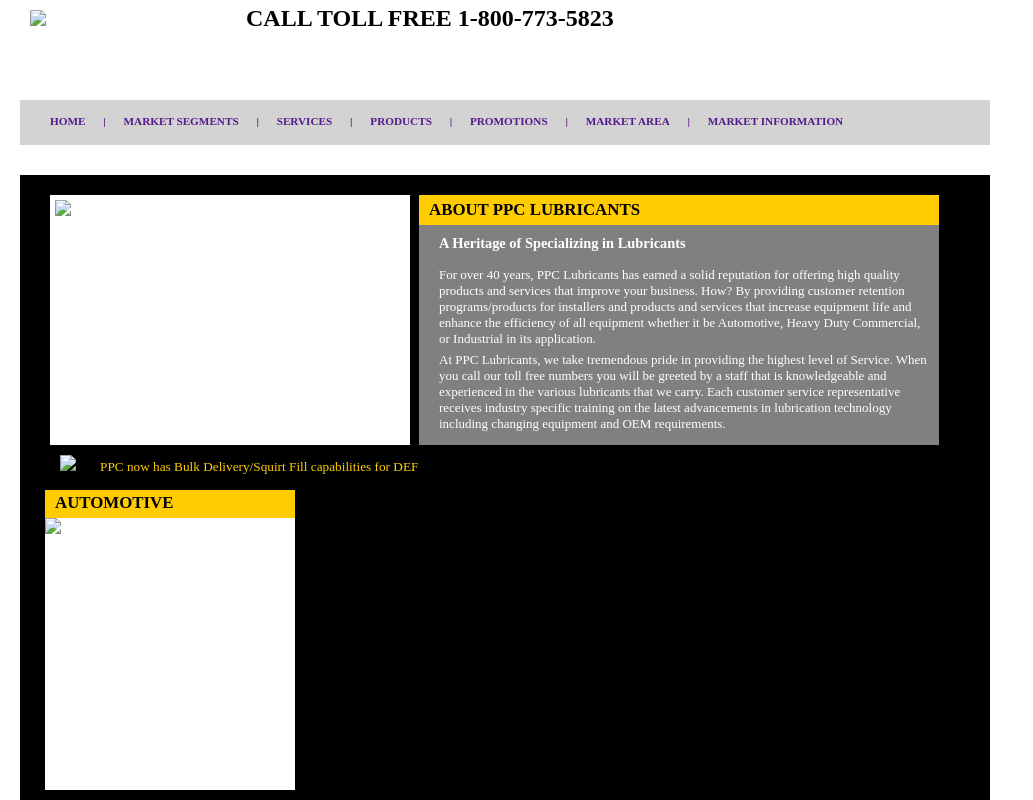
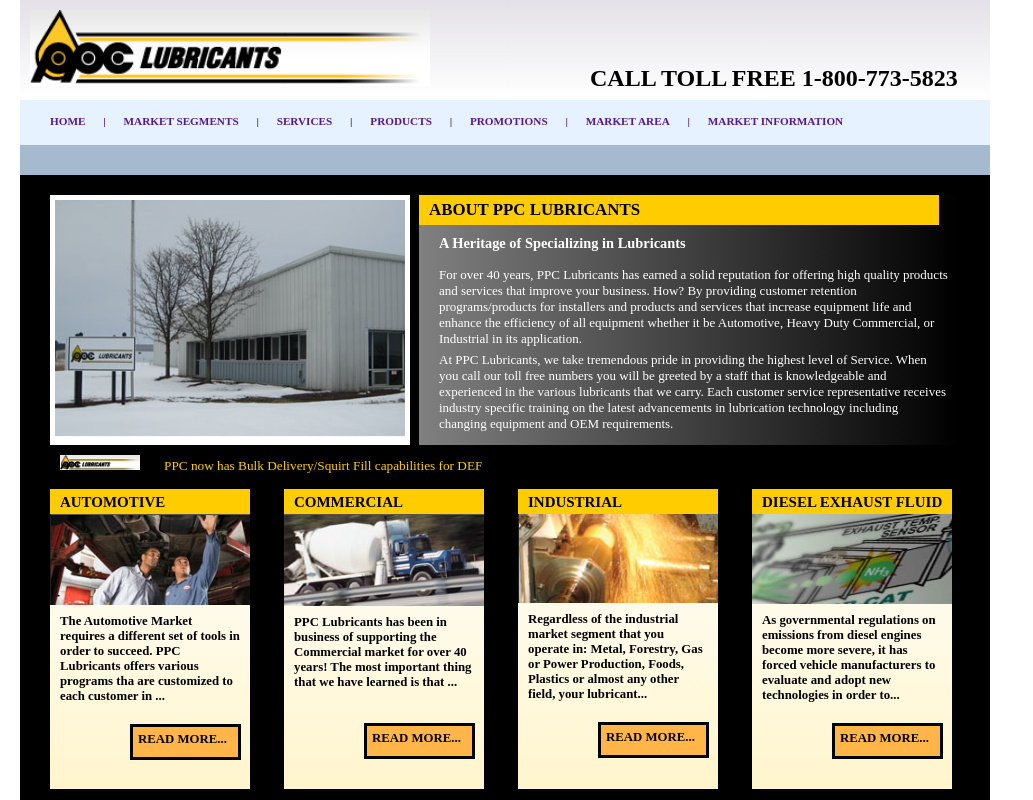
Before and after one commit to bwong199/CodingDojoPPC, a plain HTML site: page index.html in a window 1280 px wide. Shown: the top 800 px of the page, without its empty margins (0-1033 px from the left). Drawn offline with Linux system fonts and the light colour scheme; files whose address does not match are found by name.

Commit message:
PPC completed

```diff
--- a/index.html
+++ b/index.html
@@ -9,7 +9,7 @@
    <div id="titleheader">
 
    <div id="header2">
-      <img src="/Users/benwong/Downloads/screen4-images/logo.png" height:"300" width="350"><h2>CALL TOLL FREE 1-800-773-5823</h2>
+      <img src="/Users/benwong/GitHub/CodingDojoPPC/logo.png" height:"300" width="400"><h2>CALL TOLL FREE 1-800-773-5823</h2>
 
    </div>
 </div>
@@ -41,11 +41,9 @@
 
    </div>
 
-
-
       <div id="sidebar">
 
-        <img src="/Users/benwong/Downloads/screen4-images/main_pic.png" height:"300" width="350">
+        <img src="/Users/benwong/GitHub/CodingDojoPPC/main_pic.png" height:"300" width="350">
       </div>
 
       <div id="body">
@@ -62,16 +60,36 @@
 
       <div id="line1">
 
-     <img src="/Users/benwong/Downloads/screen4-images/logo.png" height:"300" width="80">
+     <img src="/Users/benwong/GitHub/CodingDojoPPC/logo.png" height:"300" width="80">
      <h5>PPC now has Bulk Delivery/Squirt Fill capabilities for DEF</h5>
 
             </div>
-
       <div id="box1">
          <h3>  AUTOMOTIVE</h4>
-         <img src="/Users/benwong/Downloads/screen4-images/automotive.png" height:"250" width="250">
+         <img src="/Users/benwong/GitHub/CodingDojoPPC/automotive.png" height:"230" width="200">
+         <p> The Automotive Market requires a different set of tools in order to succeed. PPC Lubricants offers various programs tha are customized to each customer in ... </p>
+         <h4> READ MORE...</h4>
+      </div>
 
+          <div id="box2">
+         <h3>  COMMERCIAL</h4>
+         <img src="/Users/benwong/GitHub/CodingDojoPPC/commercial.png" height:"230" width="200">
+         <p> PPC Lubricants has been in business of supporting the Commercial market for over 40 years! The most important thing that we have learned is that ...</p>
+          <h4> READ MORE...</h4>
+      </div>
 
+          <div id="box3">
+         <h3>  INDUSTRIAL</h4>
+         <img src="/Users/benwong/GitHub/CodingDojoPPC/industrial.png" height:"230" width="200">
+         <p> Regardless of the industrial market segment that you operate in: Metal, Forestry, Gas or Power Production, Foods, Plastics or almost any other field, your lubricant... </p>
+          <h4> READ MORE...</h4>
+      </div>
+
+          <div id="box4">
+         <h3>  DIESEL EXHAUST FLUID</h4>
+         <img src="/Users/benwong/GitHub/CodingDojoPPC/diesel.png" height:"230" width="200">
+         <p> As governmental regulations on emissions from diesel engines become more severe, it has forced vehicle manufacturers to evaluate and adopt new technologies in order to...</p>
+          <h4> READ MORE...</h4>
       </div>
 
 
--- a/style.css
+++ b/style.css
@@ -48,7 +48,7 @@ hr{
 #titleheader h2{
 	display:inline;
 	padding-top: 5px;
-	padding-left: 200px;
+	padding-left: 160px;
 
 
 }
@@ -57,17 +57,19 @@ hr{
 	height: 100px;
 	background-color: white;
 	display:block;
-
+background: linear-gradient(#E3E1E7
+, white);
 }
 
 
 #header {
 	color:white;
-	background-color: white;
+
 	margin: 0, auto;
 	height:25px;
 	font-size: 2.5em;
 	padding-left:250px;
+
 
 }
 
@@ -77,6 +79,7 @@ hr{
 	padding-left: 10px;
 	display:inline;
 	color:white;
+
 
 
 }
@@ -126,7 +129,7 @@ hr{
 
 #topbarlist{
 	list-style-type: none;
-	background-color:lightgray;
+	background-color:#E6F2FF;
 	height: 30px;
 	padding-top:15px;
 	font-size:0.7em;
@@ -151,7 +154,7 @@ p{
 }
 
 #topbar2{
-	background-color: white;
+	background-color: #A6BACF;
 	height:30px;
 }
 
@@ -172,8 +175,9 @@ p{
 }
 
 #body{
-	width:520px;
-	background-color: gray;
+	width:540px;
+	background: linear-gradient(to right, gray
+, black);
 	border-radius: 0px;
 	height:250px;
 	margin-top: 20px;
@@ -232,25 +236,178 @@ hr{
 }
 
 #box1 {
-	width:250px;
-	background-color: white;
+	width:200px;
+	background: linear-gradient(white, #FFF5CC);
 	border-radius: 0px;
 	height:300px;
 	margin-top: 15px;
 
-	display:block;
+	display:inline-block;
 	vertical-align: top;
-	font-size: 0.9em;
-	margin-left: 25px;
+	font-size: 0.8em;
+	margin-left: 30px;
+
 }
 
 #box1 h3{
 	font-color: black;
 	background-color: #FFCC00;
-	width:250px;
+	width:200px;
 	vertical-align: top;
-	padding-top:3px;
+	padding-top:5px;
 	text-indent:10px;
+	height:20px;
+	display:inline-block;
+}
+
+#box1 p{
+	padding-top:5px;
+	padding-left: 10px;
+	padding-right: 10px;
+	font-weight: bold;
+	display:inline-block;
+}
+
+#box1 h4{
+	margin-top: 20px;
+	margin-left: 80px;
+	background-color: #FFB547;
+	padding-top: 5px;
+	padding-left: 5px;
 	height:25px;
+	width:100px;
+	border-style: solid;
+	border-color: black;
+}
 
+#box2 {
+	width:200px;
+	background: linear-gradient(white, #FFF5CC);
+	border-radius: 0px;
+	height:300px;
+	margin-top: 15px;
+
+	display:inline-block;
+	vertical-align: top;
+	font-size: 0.8em;
+	margin-left: 30px;
 }
+
+#box2 h3{
+	font-color: black;
+	background-color: #FFCC00;
+	width:200px;
+	vertical-align: top;
+	padding-top:5px;
+	text-indent:10px;
+	height:20px;
+	display:inline-block;
+}
+
+#box2 p{
+	padding-top:5px;
+	padding-left: 10px;
+	padding-right: 10px;
+	font-weight: bold;
+	display:inline-block;
+}
+
+#box2 h4{
+	margin-top: 33px;
+	margin-left: 80px;
+	background-color: #FFB547;
+	padding-top: 5px;
+	padding-left: 5px;
+	height:25px;
+	width:100px;
+	border-style: solid;
+	border-color: black;
+}
+
+#box3 {
+	width:200px;
+	background: linear-gradient(white, #FFF5CC);
+	border-radius: 0px;
+	height:300px;
+	margin-top: 15px;
+
+	display:inline-block;
+	vertical-align: top;
+	font-size: 0.8em;
+	margin-left: 30px;
+}
+
+#box3 h3{
+	font-color: black;
+	background-color: #FFCC00;
+	width:200px;
+	vertical-align: top;
+	padding-top:5px;
+	text-indent:10px;
+	height:20px;
+	display:inline-block;
+}
+
+#box3 p{
+	padding-top:5px;
+	padding-left: 10px;
+	padding-right: 10px;
+	font-weight: bold;
+	display:inline-block;
+}
+
+#box3 h4{
+	margin-top: 20px;
+	margin-left: 80px;
+	background-color: #FFB547;
+	padding-top: 5px;
+	padding-left: 5px;
+	height:25px;
+	width:100px;
+	border-style: solid;
+	border-color: black;
+}
+
+#box4 {
+	width:200px;
+	background: linear-gradient(white, #FFF5CC);
+	border-radius: 0px;
+	height:300px;
+	margin-top: 15px;
+
+	display:inline-block;
+	vertical-align: top;
+	font-size: 0.8em;
+	margin-left: 30px;
+}
+
+#box4 h3{
+	font-color: black;
+	background-color: #FFCC00;
+	width:200px;
+	vertical-align: top;
+	padding-top:5px;
+	text-indent:10px;
+	height:20px;
+	display:inline-block;
+}
+
+#box4 p{
+	padding-top:5px;
+	padding-left: 10px;
+	padding-right: 10px;
+	font-weight: bold;
+	display:inline-block;
+}
+
+#box4 h4{
+	margin-top: 20px;
+	margin-left: 80px;
+	background-color: #FFB547;
+	padding-top: 5px;
+	padding-left: 5px;
+	height:25px;
+	width:100px;
+	border-style: solid;
+	border-color: black;
+}
```
Also changed, not shown: automotive.png (added), commercial.png (added), diesel.png (added), industrial.png (added), logo.png (added), main_pic.png (added).
